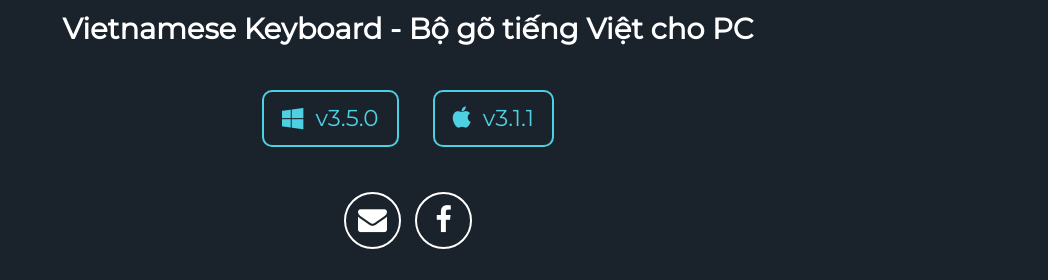
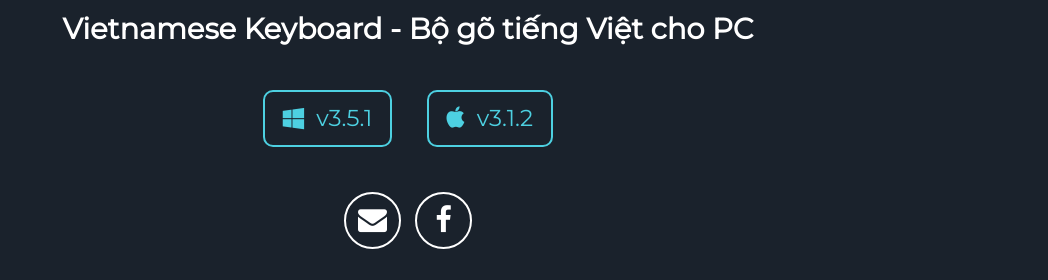
Before and after one commit to lamquangminh/EVKey, a Jekyll site: the page built from docs/index.html, in a window 1280 px wide. Shown: the part 449-729 px from the top of the page, without its empty margins (232-1280 px from the left). Built offline with Jekyll 4.4.1, drawn with Linux system fonts in a browser that asks for light colours; some web fonts are replaced.

Commit message:
Update header.html

```diff
--- a/docs/_includes/header.html
+++ b/docs/_includes/header.html
@@ -61,9 +61,9 @@
 
    <div class="download">
     <a href="https://github.com/lamquangminh/EVKey/releases/download/Release/EVKey.zip" title="Tải về cho Windows" rel="nofollow">
-      <i class="fa fa-windows"></i>&nbsp;&nbsp;<span>v3.5.0</span></a>
+      <i class="fa fa-windows"></i>&nbsp;&nbsp;<span>v3.5.1</span></a>
     <a href="https://github.com/lamquangminh/EVKey/releases/download/Release/EVKeyMac.zip" title="Tải về cho macOS" rel="nofollow">
-      <i class="fa fa-apple"></i>&nbsp;&nbsp;<span>v3.1.1</span></a>
+      <i class="fa fa-apple"></i>&nbsp;&nbsp;<span>v3.1.2</span></a>
   </div>
 
     <div class="header-icons tanimation">
```
